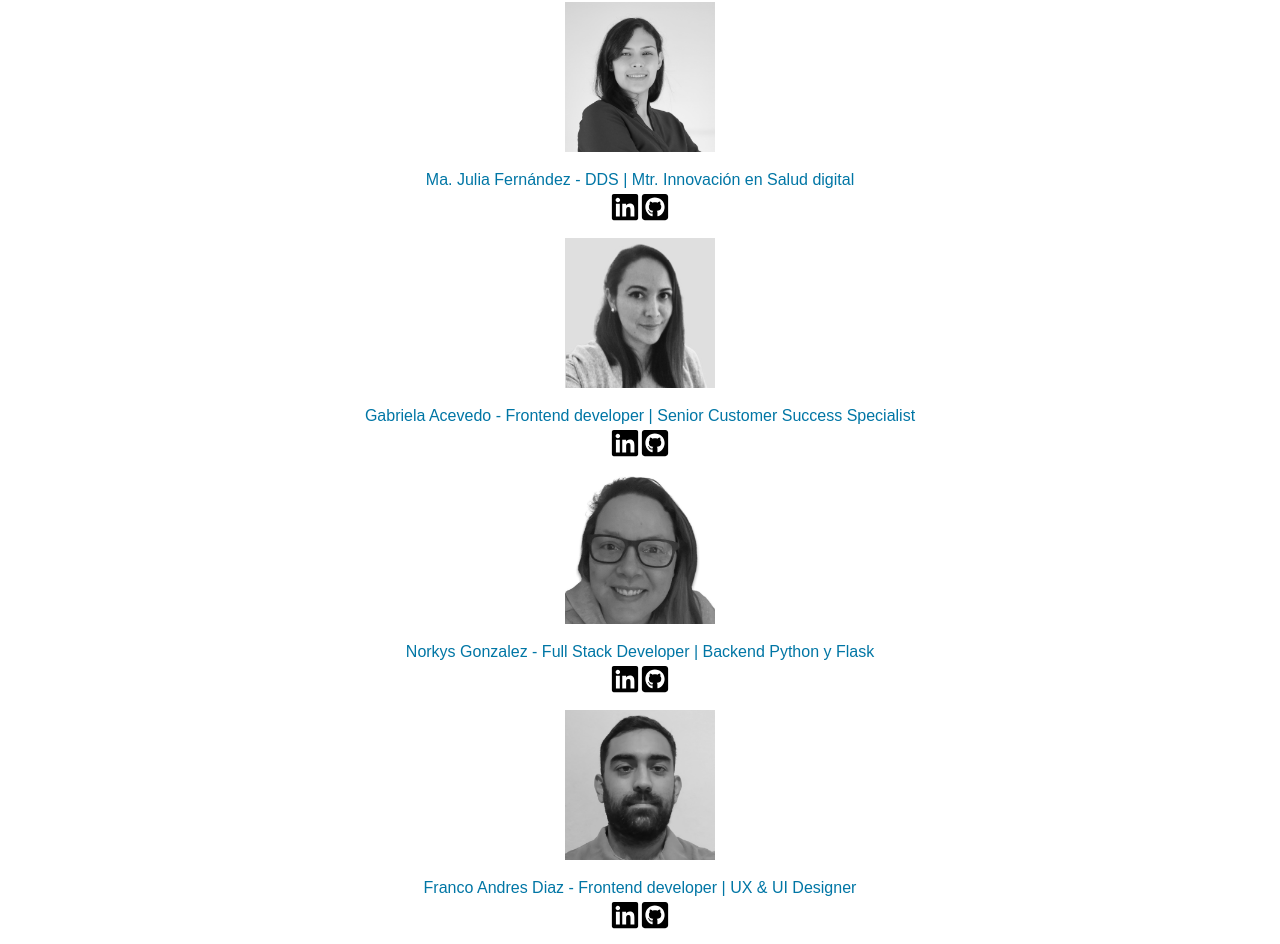
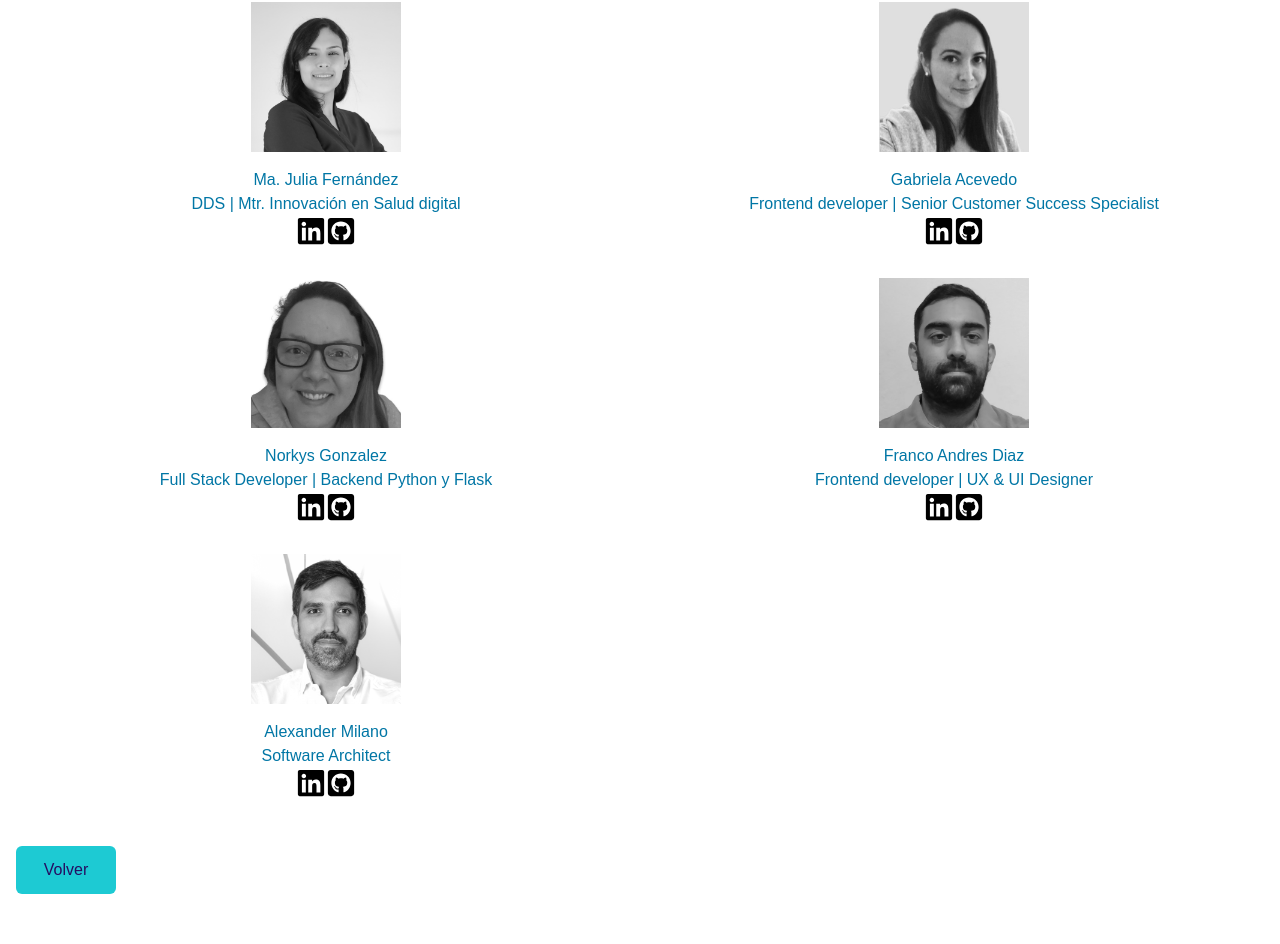
Before and after one commit to Dentmedia-oddi/client_oddi, a React (Create React App) app in the folder oddi/: page /equipo in a window 1280 px wide. Shown: the part 458-1402 px from the top of the page. Built offline with nearby package versions, Linux system fonts and the light colour scheme.

Commit message:
fixing some requested details

```diff
--- a/oddi/src/components/TheTeam.jsx
+++ b/oddi/src/components/TheTeam.jsx
@@ -1,4 +1,4 @@
-import React from "react";
+import React, { useEffect } from "react";
 import mj from "../assets/mj.jpg";
 import gaby from "../assets/gaby.jpg";
 import norkys from "../assets/nor.jpg";
@@ -7,24 +7,27 @@ import alex from "../assets/alex.jpg";
 import { FaGithubSquare, FaLinkedin } from "react-icons/fa";
 import { Link } from "react-router-dom";
 
-const {
-  REACT_APP_LINKEDIN_MJ_PROFILE,
-  REACT_APP_GITHUB_MJ_PROFILE,
-  REACT_APP_LINKEDIN_GABY_PROFILE,
-  REACT_APP_GITHUB_GABY_PROFILE,
-  REACT_APP_LINKEDIN_NORKYS_PROFILE,
-  REACT_APP_GITHUB_NORKYS_PROFILE,
-  REACT_APP_LINKEDIN_FRANCO_PROFILE,
-  REACT_APP_GITHUB_FRANCO_PROFILE,
-  REACT_APP_LINKEDIN_ALEX_PROFILE,
-  REACT_APP_GITHUB_ALEX_PROFILE,
-} = process.env;
+// const {
+//   REACT_APP_LINKEDIN_MJ_PROFILE,
+//   REACT_APP_GITHUB_MJ_PROFILE,
+//   REACT_APP_LINKEDIN_GABY_PROFILE,
+//   REACT_APP_GITHUB_GABY_PROFILE,
+//   REACT_APP_LINKEDIN_NORKYS_PROFILE,
+//   REACT_APP_GITHUB_NORKYS_PROFILE,
+//   REACT_APP_LINKEDIN_FRANCO_PROFILE,
+//   REACT_APP_GITHUB_FRANCO_PROFILE,
+//   REACT_APP_LINKEDIN_ALEX_PROFILE,
+//   REACT_APP_GITHUB_ALEX_PROFILE,
+// } = process.env;
 
 function TheTeam() {
+  useEffect(() => {
+    window.scrollTo(0, 0);
+  }, []);
   return (
     <div className="w-full bg-white py-9 px-4">
       <div className="max-w-[1240px] mx-auto grid md:grid-cols-1">
-        <div className="flex flex-col justify-center">
+        <div className="flex flex-col justify-center text-justify">
           <p className="text-[#0076A5] font-bold">NUESTRO EQUIPO</p>
           <br />
           <p className="text-[#0076A5] font-regular">
@@ -55,22 +58,25 @@ function TheTeam() {
           <br />
         </div>
       </div>
-      <div className="max-w-[1240px] mx-auto grid md:grid-cols-1">
+      <div className="max-w-[1240px] mx-auto grid md:grid-cols-2 gap-4">
         <div>
           <img className="w-[150px] mx-auto my-4" src={mj} alt="mjpicbw" />
           <p className="text-[#0076A5] font-regular text-center">
-            Ma. Julia Fernández - DDS | Mtr. Innovación en Salud digital
+            Ma. Julia Fernández
+          </p>
+          <p className="text-[#0076A5] font-regular text-center">
+            DDS | Mtr. Innovación en Salud digital
           </p>
           <div className="flex justify-center">
-          <Link
-              to={REACT_APP_LINKEDIN_MJ_PROFILE}
+            <Link
+              to="https://www.linkedin.com/in/mjfbalice/"
               target="_blank"
               rel="noopener noreferrer"
             >
               <FaLinkedin size={30} />
             </Link>
             <Link
-              to={REACT_APP_GITHUB_MJ_PROFILE}
+              to="https://github.com/Mjuliafb"
               target="_blank"
               rel="noopener noreferrer"
             >
@@ -82,19 +88,21 @@ function TheTeam() {
         <div>
           <img className="w-[150px] mx-auto my-4" src={gaby} alt="gabypicbw" />
           <p className="text-[#0076A5] font-regular text-center">
-            Gabriela Acevedo - Frontend developer | Senior Customer Success
-            Specialist
+            Gabriela Acevedo
+          </p>
+          <p className="text-[#0076A5] font-regular text-center">
+            Frontend developer | Senior Customer Success Specialist
           </p>
           <div className="flex justify-center">
             <Link
-              to={REACT_APP_LINKEDIN_GABY_PROFILE}
+              to="https://www.linkedin.com/in/gabriela-acevedo-borrero/"
               target="_blank"
               rel="noopener noreferrer"
             >
               <FaLinkedin size={30} />
             </Link>
             <Link
-              to={REACT_APP_GITHUB_GABY_PROFILE}
+              to="https://github.com/gabydesi"
               target="_blank"
               rel="noopener noreferrer"
             >
@@ -106,18 +114,21 @@ function TheTeam() {
         <div>
           <img className="w-[150px] mx-auto my-4" src={norkys} alt="norpicbw" />
           <p className="text-[#0076A5] font-regular text-center">
-            Norkys Gonzalez - Full Stack Developer | Backend Python y Flask
+            Norkys Gonzalez
+          </p>
+          <p className="text-[#0076A5] font-regular text-center">
+            Full Stack Developer | Backend Python y Flask
           </p>
           <div className="flex justify-center">
-          <Link
-              to={REACT_APP_LINKEDIN_NORKYS_PROFILE}
+            <Link
+              to="https://www.linkedin.com/in/norkys-gonz%C3%A1lez-178981185/"
               target="_blank"
               rel="noopener noreferrer"
             >
               <FaLinkedin size={30} />
             </Link>
             <Link
-              to={REACT_APP_GITHUB_NORKYS_PROFILE}
+              to="https://github.com/Norkysgc"
               target="_blank"
               rel="noopener noreferrer"
             >
@@ -132,18 +143,21 @@ function TheTeam() {
             alt="franpicbw"
           />
           <p className="text-[#0076A5] font-regular text-center">
-            Franco Andres Diaz - Frontend developer | UX & UI Designer
+            Franco Andres Diaz
+          </p>
+          <p className="text-[#0076A5] font-regular text-center">
+            Frontend developer | UX & UI Designer
           </p>
           <div className="flex justify-center">
-          <Link
-              to={REACT_APP_LINKEDIN_FRANCO_PROFILE}
+            <Link
+              to="https://www.linkedin.com/in/franco-andres-diaz-7b3ba184/"
               target="_blank"
               rel="noopener noreferrer"
             >
               <FaLinkedin size={30} />
             </Link>
             <Link
-              to={REACT_APP_GITHUB_FRANCO_PROFILE}
+              to="https://github.com/franad23"
               target="_blank"
               rel="noopener noreferrer"
             >
@@ -154,18 +168,21 @@ function TheTeam() {
         <div>
           <img className="w-[150px] mx-auto my-4" src={alex} alt="alexpicbw" />
           <p className="text-[#0076A5] font-regular text-center">
-            Alexander Milano - Software Architect
+            Alexander Milano
+          </p>
+          <p className="text-[#0076A5] font-regular text-center">
+            Software Architect
           </p>
           <div className="flex justify-center">
-          <Link
-              to={REACT_APP_LINKEDIN_ALEX_PROFILE}
+            <Link
+              to="https://www.linkedin.com/in/alexmilano/"
               target="_blank"
               rel="noopener noreferrer"
             >
               <FaLinkedin size={30} />
             </Link>
             <Link
-              to={REACT_APP_GITHUB_ALEX_PROFILE}
+              to="https://github.com/alexmilano"
               target="_blank"
               rel="noopener noreferrer"
             >
@@ -175,7 +192,11 @@ function TheTeam() {
         </div>
       </div>
       <br />
-      <Link to="/">Volver</Link>
+      <Link to="/">
+        <button className="bg-[#1DCAD3] w-[100px] rounded-md font-medium ml-auto my-6 px-6 py-3 text-[#250E62]">
+          Volver
+        </button>
+      </Link>
     </div>
   );
 }
```
